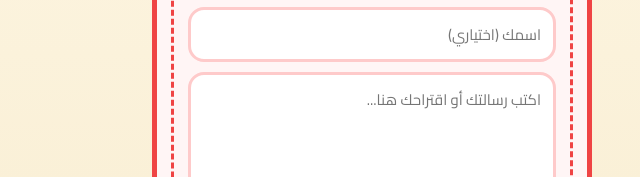
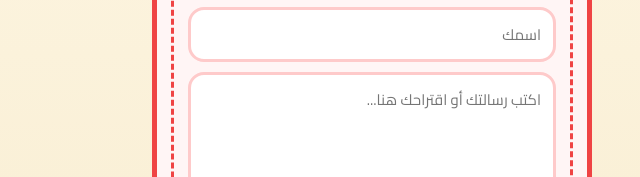
Before and after one commit to Smartlearning123/Islamic-education, a plain HTML site: page index.html in a window 1280 px wide. Shown: the part 1014-1191 px from the top of the page, 268-908 px from the left. Drawn offline with Linux system fonts and the light colour scheme.

Commit message:
Add files via upload

```diff
--- a/index.html
+++ b/index.html
@@ -158,7 +158,7 @@ a:focus-visible{outline:4px solid var(--spark1);outline-offset:3px}
     </a>
     <form id="cf" class="cf" novalidate>
       <h3 class="cfh">أو اكتب لنا رسالة</h3>
-      <input class="fld" id="cfn" type="text" maxlength="60" placeholder="اسمك (اختياري)" autocomplete="name">
+      <input class="fld" id="cfn" type="text" maxlength="60" placeholder="اسمك" autocomplete="name">
       <textarea class="fld" id="cfm" rows="4" maxlength="800" placeholder="اكتب رسالتك أو اقتراحك هنا..." required></textarea>
       <button class="pill green cfs" id="cfb" type="submit">إرسال</button>
       <p class="cfr" id="cfr" role="status" aria-live="polite"></p>
```
